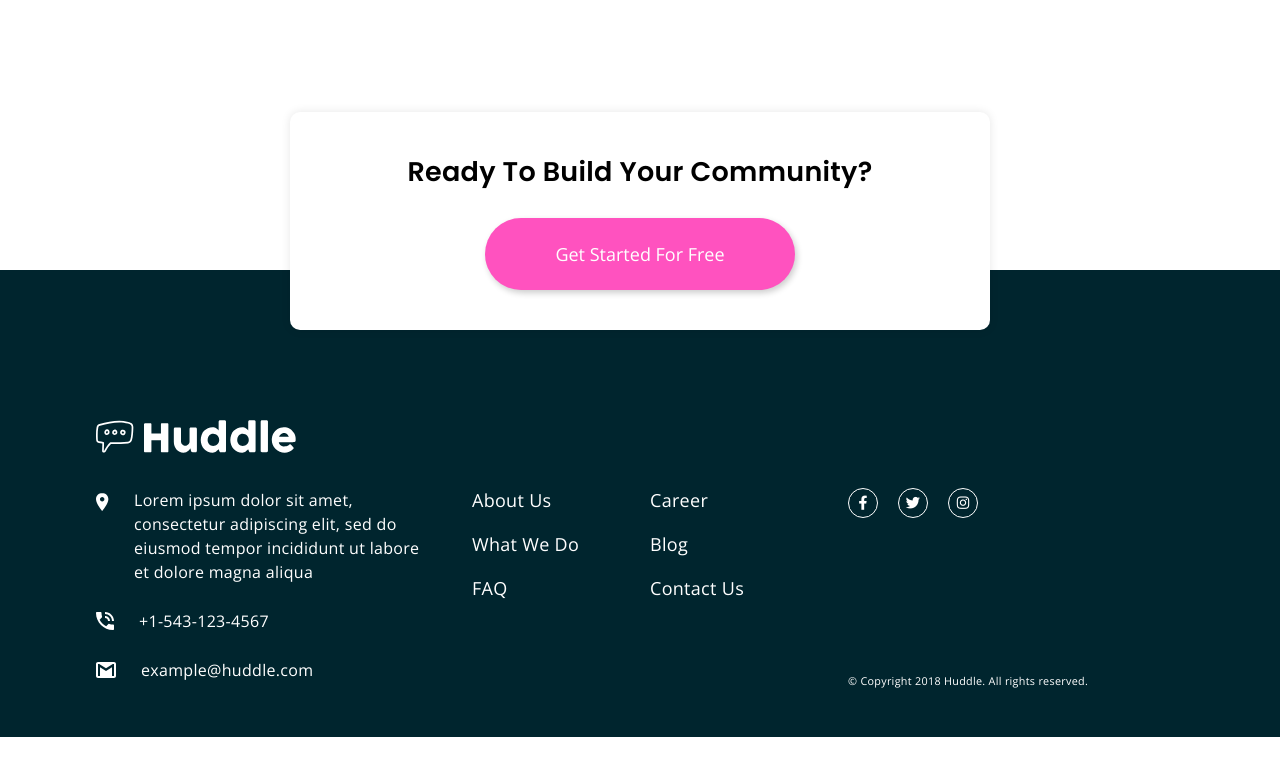
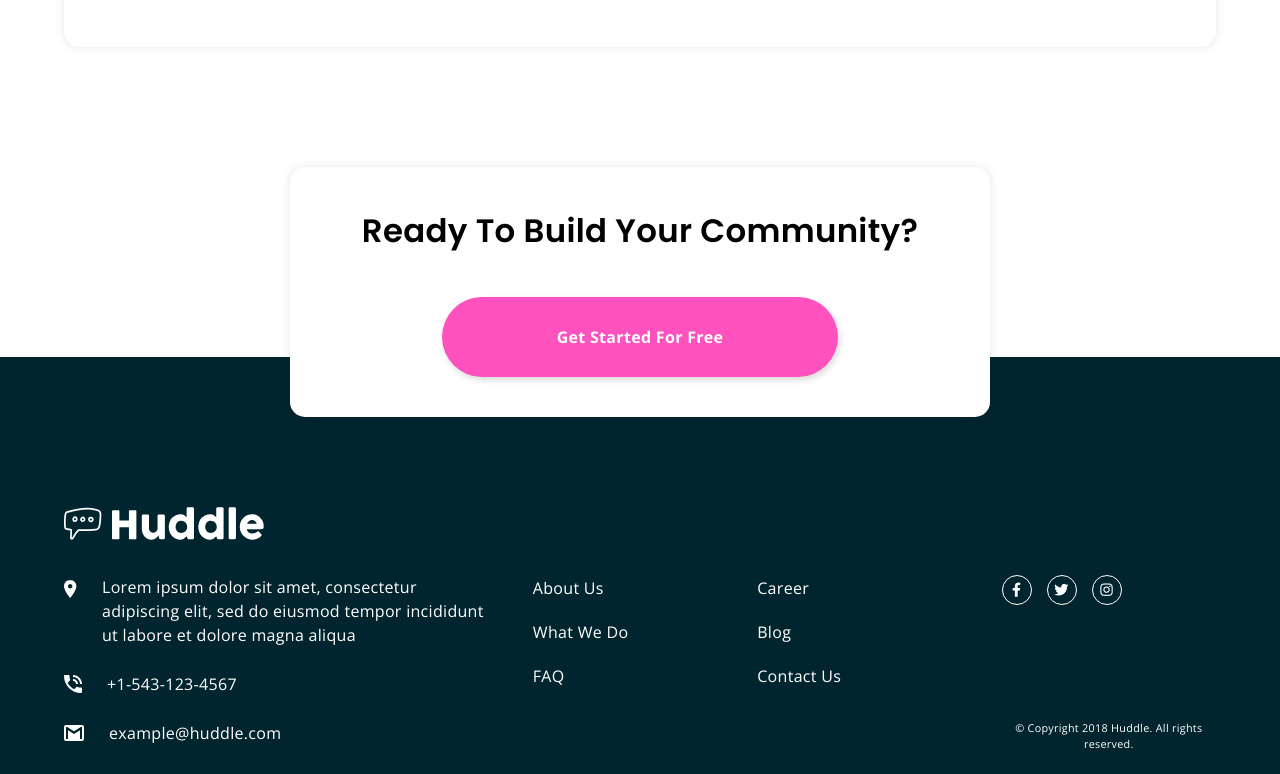
Before and after one commit to AbdullahiAA/huddle-landing-page-with-alternating-feature-blocks, a plain HTML site: page index.html in a window 1280 px wide. Shown: the part 2023-2797 px from the top of the page. Before the commit the page ends 2760 px from the top, so only its background shows below. Drawn offline with nearby package versions, Linux system fonts and the light colour scheme.

Commit message:
Project Completed

```diff
--- a/css/styles.scss
+++ b/css/styles.scss
@@ -15,7 +15,6 @@ body {
     background-image: url(../images/bg-hero-mobile.svg);
     background-position: center top;
     background-repeat: no-repeat;
-    // background-size: 100%;
     letter-spacing: .3px;
     text-align: center;
 }
@@ -37,7 +36,7 @@ h1 {
 }
 
 h2 {
-    font-size: 1.1em;
+    font-size: 1.10em;
 }
 
 p {
@@ -51,17 +50,28 @@ section {
     padding-bottom: 60px;
 }
 
-header a:hover, header a:focus,
-.hero a:hover, .hero a:focus,
-.medium-box a:hover, .medium-box a:focus {
+.btn {
+    text-decoration: none;
+    font-size: .69em;
+    font-weight: 600;
+    color: #ffffff;
+    background-color: $pink;
+    border-radius: 50px;
+    box-shadow: 2px 3px 6px rgba(#000, .15);
+}
+
+.btn:hover, .btn:focus {
     opacity: .8;
     transition: opacity .3s ease-in-out;
+}
+
+header, .hero {
+    background-color: rgba($veryPaleCyan, .6);
 }
 
 header {
     padding-top: 25px;
     padding-bottom: 25px;
-    background-color: rgba($veryPaleCyan, .6);
 
     .container {
         display: flex;
@@ -73,38 +83,21 @@ header {
             width: 100px;
         }
 
-        a {
-            text-decoration: none;
+        .header__btn {
             color: $veryDarkCyan;
-            font-size: .69em;
+            background-color: #ffffff;
             letter-spacing: initial;
-            font-weight: 600;
-            background-color: white;
-            padding: 3px 20px;
-            border-radius: 50px;
-            box-shadow: 2px 3px 6px rgba(#000, .1);
+            padding: 5px 20px;
         }
     }
 }
 
 .hero {
-    background-color: rgba($veryPaleCyan, .6);
-    // padding-right: 10px;
-    // padding-left: 10px;
-
     .hero__btn {
-        text-decoration: none;
-        color: white;
-        font-size: .69em;
-        letter-spacing: initial;
-        font-weight: 600;
-        background-color: $pink;
-        border-radius: 50px;
-        padding: 12px 50px;
         display: inline-block;
         margin-top: 20px;
         margin-bottom: 20px;
-        box-shadow: 2px 3px 6px rgba(#000, .15);
+        padding: 12px 50px;
     }
 
     .hero__illustration {
@@ -127,8 +120,8 @@ header {
     display: flex;
     flex-direction: column;
     padding: 20px 35px;
-    background-color: white;
-    border-radius: 20px;
+    background-color: #ffffff;
+    border-radius: 15px;
     box-shadow: 0px 0px 10px rgba(black, .1);
 
     .box__illustration {
@@ -142,7 +135,6 @@ header {
     }
 
     .box__details p {
-        // font-size: .79em;
         color: $grayishBlue;
     }
 }
@@ -157,28 +149,20 @@ header {
         flex-direction: column;
         gap: 10px;
         padding: 40px 10px;
-        background-color: white;
-        border-radius: 10px;
+        background-color: #ffffff;
+        border-radius: 15px;
         box-shadow: 0px 0px 10px rgba(black, .1);
 
         .medium-box__btn {
-            text-decoration: none;
-            color: white;
-            font-size: .6em;
-            letter-spacing: initial;
-            font-weight: 600;
-            background-color: $pink;
-            border-radius: 50px;
             padding: 14px 50px;
             margin: auto;
-            box-shadow: 2px 3px 6px rgba(#000, .2);
         }
     }
 }
 
 footer {
     background-color: $veryDarkCyan;
-    color: white;
+    color: #ffffff;
     padding-top: 150px;
     padding-bottom: 30px;
     text-align: left;
@@ -197,7 +181,7 @@ footer {
 
         a {
             text-decoration: none;
-            color: white;
+            color: #ffffff;
         }
     }
 
@@ -210,18 +194,17 @@ footer {
     }
 
     .footer__links-container {
+        list-style: none;
         display: flex;
         flex-direction: column;
-        align-items: flex-start;
         gap: 20px;
         margin-top: 60px;
         margin-bottom: 60px;
-        list-style: none;
 
         a {
-            color: white;
+            color: #ffffff;
             text-decoration: none;
-            font-weight: 400 !important;
+            font-size: .89em;
 
             &:hover, &:focus {
                 text-decoration: underline;
@@ -235,14 +218,14 @@ footer {
 
     .footer__socials {
         display: flex;
-        gap: 20px;
+        gap: 15px;
         justify-content: center;
         margin-bottom: 20px;
 
         a {
             text-decoration: none;
-            color: white;
-            border: 1px solid white;
+            color: #ffffff;
+            border: 1px solid #ffffff;
             width: 30px;
             height: 30px;
             border-radius: 50%;
@@ -268,7 +251,6 @@ footer {
 @media screen and (min-width: 760px) {
     body {
         background-image: url(../images/bg-hero-desktop.svg);
-        background-size: 100% 45vh;
     }
 
     h1 {
@@ -280,15 +262,15 @@ footer {
     }
 
     header {
-        padding-top: 50px;
-        padding-bottom: 50px;
+        padding-top: 35px;
+        padding-bottom: 35px;
 
         .container {
             img {
                 width: 180px;
             }
 
-            a {
+            .header__btn {
                 padding: 15px 50px;
             }
         }
@@ -305,7 +287,8 @@ footer {
         }
 
         .hero__btn {
-            padding: 18px 50px;
+            padding: 17px 55px;
+            font-size: .89em;
         }
 
         .hero__illustration {
@@ -355,8 +338,7 @@ footer {
 
             .medium-box__btn {
                 padding: 24px 70px;
-                font-size: 1em;
-                font-weight: 400;
+                font-size: .89em;
             }
         }
     }
@@ -379,9 +361,6 @@ footer {
                 flex-direction: row;
                 flex-wrap: wrap;
                 gap: 20px;
-                justify-content: flex-start;
-                align-items: flex-start;
-
 
                 li {
                     flex: 1 1 calc(50% - 20px);
@@ -401,14 +380,17 @@ footer {
                 justify-content: space-between;
                 align-items: flex-start;
             }
-
         }
     }
 }
 
 @media screen and (min-width: 1024px) {
+    .container {
+        width: 90%;
+    }
+
     h1 {
-        font-size: 2.4em;
+        font-size: 2.2em;
     }
 
     h2 {
@@ -429,4 +411,29 @@ footer {
         padding-left: 100px;
         gap: 100px;
     }
+
+    .medium-box {
+        .container {
+            h2 {
+                font-size: 1.8em;
+                margin-bottom: 2rem;
+            }
+
+            .medium-box__btn {
+                padding: 29px 115px;
+            }
+        }
+    }
+
+    .footer__details {
+        .footer__contacts {
+            flex: 2;
+        }
+        .footer__links {
+            flex: 2;
+        }
+        .footer__last-column {
+            flex: 1;
+        }
+    }
 }
--- a/index.html
+++ b/index.html
@@ -15,20 +15,16 @@
   <!-- Custom Style -->
   <link rel="stylesheet" href="./css/styles.css">
 
-    <!-- Font Awesome Icons -->
-    <link rel="stylesheet" href="https://cdnjs.cloudflare.com/ajax/libs/font-awesome/5.15.2/css/all.min.css" integrity="sha512-HK5fgLBL+xu6dm/Ii3z4xhlSUyZgTT9tuc/hSrtw6uzJOvgRr2a9jyxxT1ely+B+xFAmJKVSTbpM/CuL7qxO8w==" crossorigin="anonymous" />
+  <!-- Font Awesome Icons -->
+  <link rel="stylesheet" href="https://cdnjs.cloudflare.com/ajax/libs/font-awesome/5.15.2/css/all.min.css" integrity="sha512-HK5fgLBL+xu6dm/Ii3z4xhlSUyZgTT9tuc/hSrtw6uzJOvgRr2a9jyxxT1ely+B+xFAmJKVSTbpM/CuL7qxO8w==" crossorigin="anonymous" />
 
-  <style>
-    /* .attribution { font-size: 11px; text-align: center; } */
-    /* .attribution a { color: hsl(228, 45%, 44%); } */
-  </style>
 </head>
 <body>
 
   <header>
     <div class="container">
       <img src="./images/logo.svg" alt="Huddle Logo">
-      <a href="#">Try It Free</a>
+      <a class="btn header__btn" href="#">Try It Free</a>
     </div>
   </header>
 
@@ -38,7 +34,7 @@
         <div class="hero__left">
           <h1>Build The Community Your Fans Will Love</h1>
           <p>Huddle re-imagines the way we build communities. You have a voice, but so does your audience. Create connections with your users as you engage in genuine discussion.</p>
-          <a href="#" class="hero__btn">Get Started For Free</a>
+          <a href="#" class="btn hero__btn">Get Started For Free</a>
         </div>
         <div class="hero__right">
           <img class="hero__illustration" src="./images/illustration-mockups.svg" alt="Mockup Illustration" aria-hidden="true">
@@ -81,7 +77,7 @@
     <section class="medium-box">
       <div class="container">
         <h2>Ready To Build Your Community?</h2>
-        <a href="#" class="medium-box__btn">Get Started For Free</a>
+        <a href="#" class="btn medium-box__btn">Get Started For Free</a>
       </div>
     </section>
   </main>
@@ -119,9 +115,15 @@
         </div>
         <div class="footer__last-column">
           <div class="footer__socials">
-            <a href="#" aria-label="Facebook"><i class="fab fa-facebook-f"></i></a>
-            <a href="#" aria-label="Twitter"><i class="fab fa-twitter"></i></a>
-            <a href="#" aria-label="Instagram"><i class="fab fa-instagram"></i></a>
+            <a href="https://web.facebook.com/osuolale.abdullahi" target="_blank" aria-label="Facebook">
+              <i class="fab fa-facebook-f"></i>
+            </a>
+            <a href="https://twitter.com/Don_Triple_a" target="_blank" aria-label="Twitter">
+              <i class="fab fa-twitter"></i>
+            </a>
+            <a href="https://www.instagram.com/abdullahi_tdc/" target="_blank" aria-label="Instagram">
+              <i class="fab fa-instagram"></i>
+            </a>
           </div>
           <div class="footer__copyright">
             <p> &copy; Copyright 2018 Huddle. All rights reserved.</p>
@@ -130,12 +132,5 @@
       </div>
     </div>
   </footer>
-
-  <!-- <footer>
-    <p class="attribution">
-      Challenge by <a href="https://www.frontendmentor.io?ref=challenge" target="_blank">Frontend Mentor</a>.
-      Coded by <a href="#">Your Name Here</a>.
-    </p>
-  </footer> -->
 </body>
 </html>
```
Also changed, not shown: css/styles.css, 1 other file.
